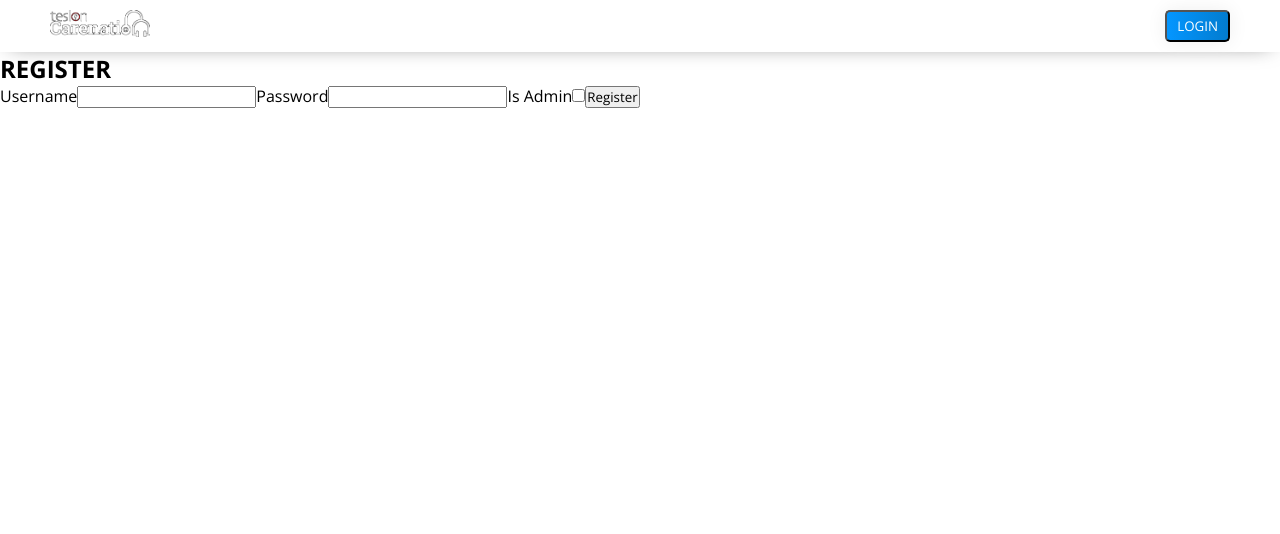
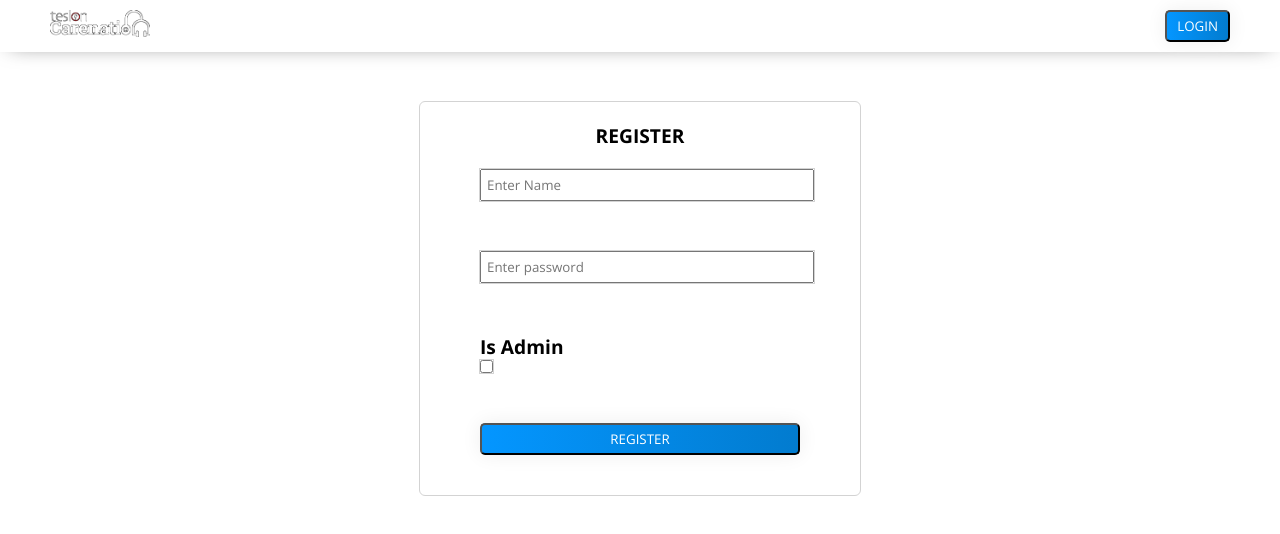
Before and after one commit to rajeevhansda/patient-record-frontend, a Vue app: page /register in a window 1280 px wide. Shown: the top 534 px of the page. Built offline with nearby package versions, Linux system fonts and the light colour scheme.

Commit message:
user register css

```diff
--- a/src/views/Register.vue
+++ b/src/views/Register.vue
@@ -1,20 +1,25 @@
 <template>
   <div class="register">
+    <div class="container">
       <h2>REGISTER</h2>
       <form class="form" @submit.prevent="registerUser">
 
-      <label for="username">Username</label>
-      <input type="text" name="username" autocomplete="on" required="true" />
+        <!-- <label for="username">Username</label> -->
+        <input type="text" name="username" autocomplete="on" required="true" placeholder="Enter Name"/>
 
-      <label for="password">Password</label>
-      <input type="password" name="password" autocomplete="off" required="true" />
+        <!-- <label for="password">Password</label> -->
+        <input type="password" name="password" autocomplete="off" required="true" placeholder="Enter password"/>
+
+        <div class="label-container">
 
           <label for="isAdmin">Is Admin</label>
           <input type="checkbox" id="isAdmin" name="isAdmin">
+        </div>
 
 
         <button type="submit" class="btn" :disabled="loading">Register</button>
       </form>
+    </div>
   </div>
 </template>
 
@@ -67,3 +72,89 @@ export default {
   }
 }
 </script>
+
+<style scoped>
+.register {
+  width: 100%;
+  display: flex;
+  justify-content: center;
+  margin-top: 50px;
+}
+
+.container {
+  display: flex;
+  flex-direction: column;
+  outline: 1px solid lightgray;
+  border-radius: 5px;
+  width: 80%;
+  max-width: 400px;
+  padding: 20px;
+  align-items: center;
+}
+.container h2{
+  font-weight: bolder;
+  font-size: larger;
+  padding-bottom: 20px;
+}
+
+.container form {
+  display: flex;
+  flex-direction: column;
+  align-items: left;
+  width: 80%;
+  margin-bottom: 20px;
+
+}
+
+label {
+  font-weight: bolder;
+  font-size: larger;
+}
+
+input {
+  outline: 1px solid lightgray;
+  width: 100%;
+  margin-bottom: 50px;
+  padding: 5px;
+}
+.label-container{
+  display: flex;
+  flex-direction: column;
+}
+.label-container input{
+  width: max-content;
+  align-items: center;
+  justify-content: center;
+}
+
+
+.btn {
+  background-image: linear-gradient(to right, var(--base-color) 0%, var(--base-dark-color) 51%, var(--base-light-color) 100%);
+  padding: 5px 10px;
+  text-align: center;
+  text-transform: uppercase;
+  transition: 0.5s;
+  background-size: 200% auto;
+  color: white;
+  box-shadow: 0 0 20px #eee;
+  border-radius: 5px;
+  display: block;
+}
+
+.submit {
+  width: 100%;
+}
+
+.delete {
+  width: 80%;
+}
+
+.btn:disabled {
+  background-image: none;
+  background-color: gray;
+}
+
+.btn:hover {
+  background-position: right center;
+}
+</style>
```
Lines whose indentation alone changed are shown as unchanged.
